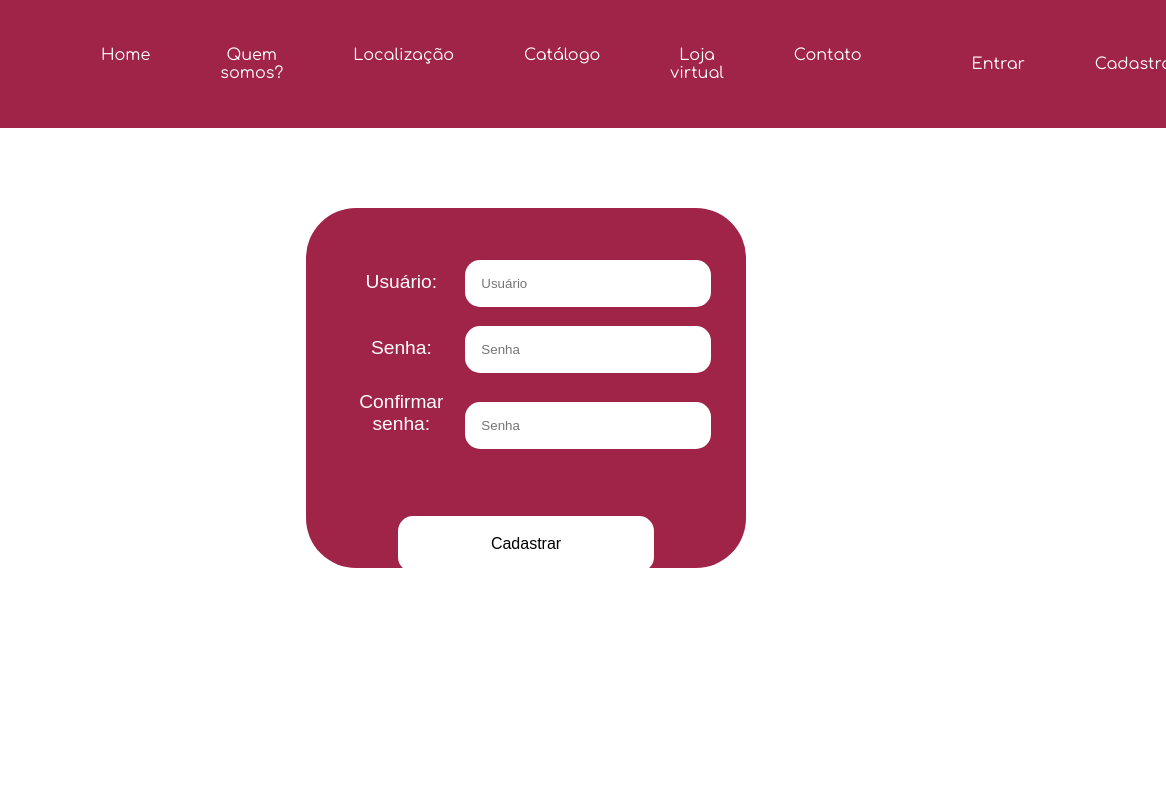
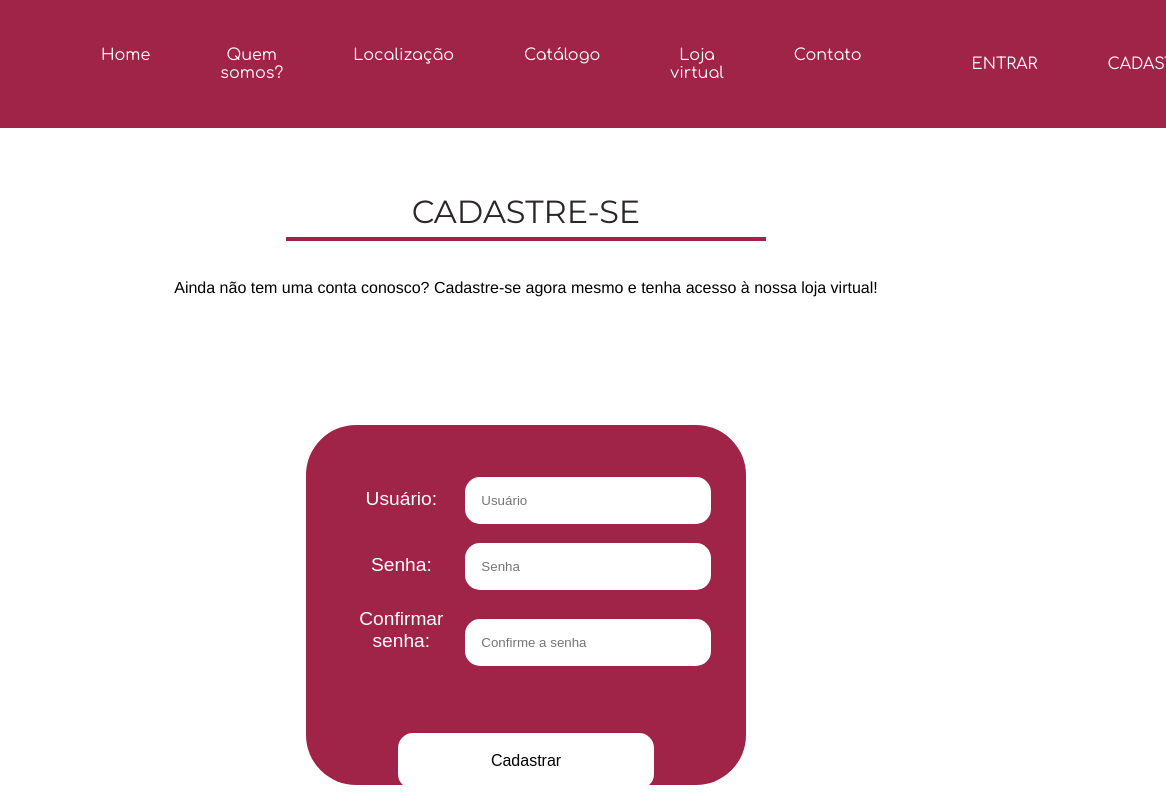
Before and after one commit to Projetos-Fiap/FrontEnd-CP01-Semestre2, a plain HTML site: page html's/formcadastrar.html in a window 1280 px wide. Shown: the top 800 px of the page, 114-1280 px from the left. Drawn offline with Linux system fonts and the light colour scheme.

Commit message:
finalizando forms

```diff
--- a/html's/formcadastrar.html
+++ b/html's/formcadastrar.html
@@ -27,14 +27,21 @@
     </nav>
     <nav class="user-menu">
         <ul>
-            <a href="./form.html"><li>Entrar</li></a>
-            <a href="./formcadastrar.html"><li>Cadastrar</li></a>
+            <a href="./form.html"><li>ENTRAR</li></a>
+            <a href="./formcadastrar.html"><li>CADASTRAR</li></a>
         </ul>
     </nav>
 </header>
 
 
 <body>
+
+    <div class="principal">
+        <h1>CADASTRE-SE</h1>
+        <p>
+            Ainda não tem uma conta conosco? Cadastre-se agora mesmo e tenha acesso à nossa loja virtual!
+        </p>
+   </div>
 
     <div class="form01">
         <form onsubmit="return validarForm()">
@@ -48,7 +55,7 @@
             </div>
             <div class="passwordSectionConfirm">
                 <label class="label01" for="password">Confirmar senha:</label>
-                <input id="password2" type="password" placeholder="Senha">
+                <input id="password2" type="password" placeholder="Confirme a senha">
             </div>
             <input type="submit" value="Cadastrar">
         </form>
```
Also changed, not shown: html's/contato.html (+2 -2 lines).
